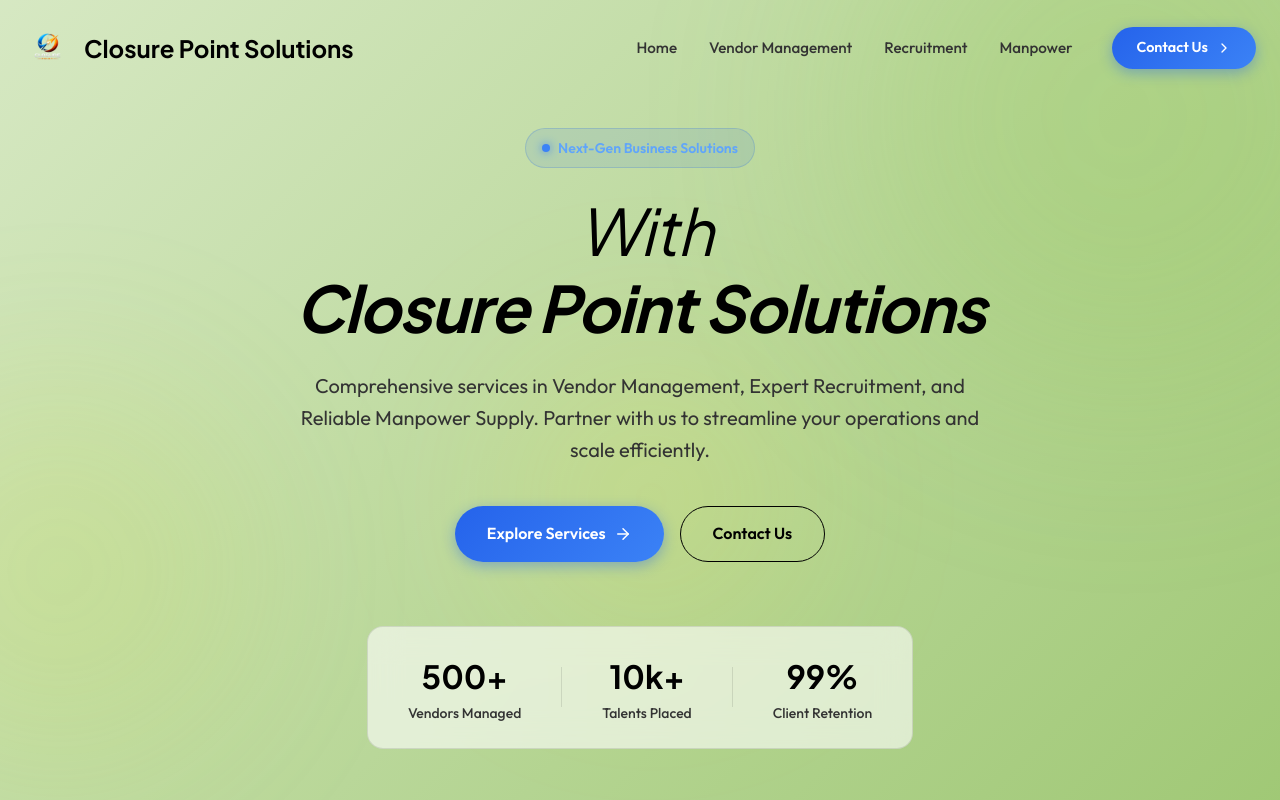
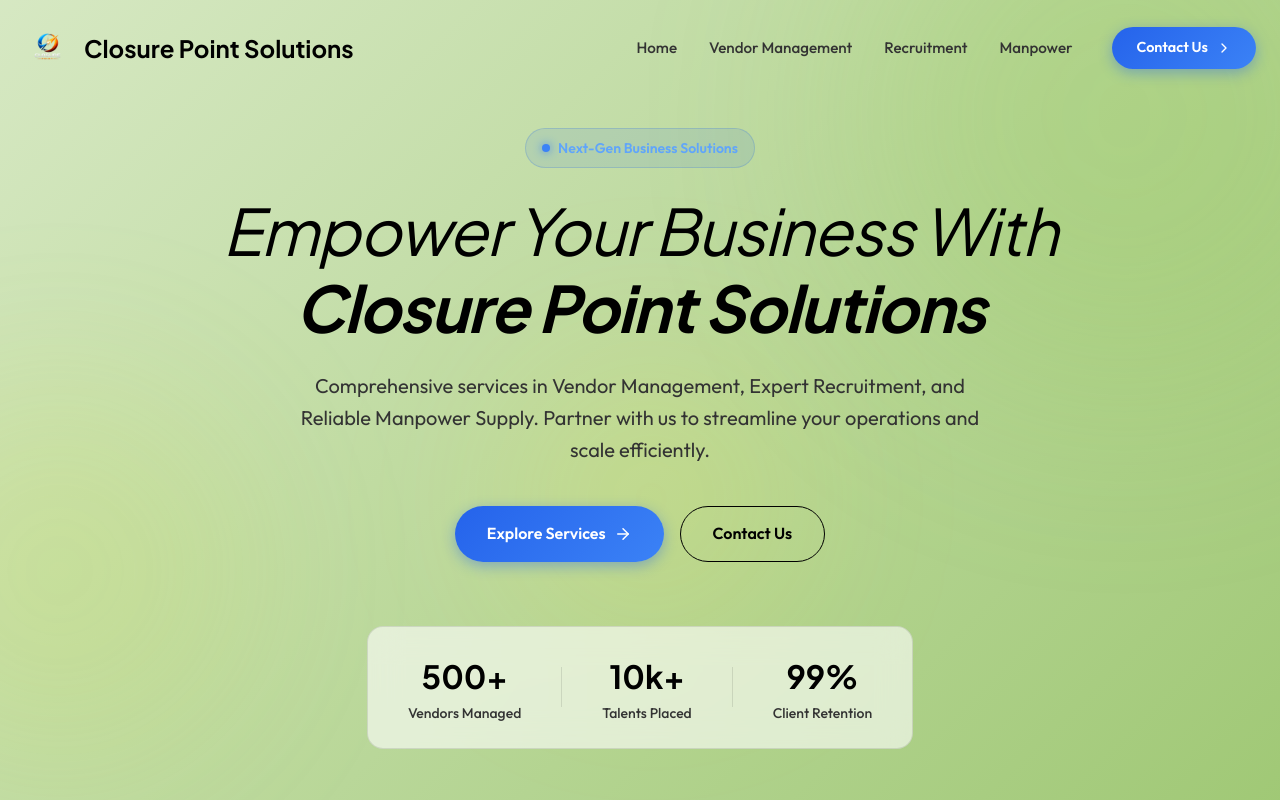
Before and after one commit to ajf013/closure-point-solutions, a React (Vite) app: page / in a window 1280 px wide. Shown: the top 800 px of the page. Built offline with nearby package versions, Linux system fonts and the light colour scheme.

Commit message:
Remove typewriter effect from Hero title

```diff
--- a/package.json
+++ b/package.json
@@ -13,8 +13,7 @@
     "aos": "^2.3.4",
     "lucide-react": "^0.575.0",
     "react": "^19.2.0",
-    "react-dom": "^19.2.0",
-    "typewriter-effect": "^2.22.0"
+    "react-dom": "^19.2.0"
   },
   "devDependencies": {
     "@eslint/js": "^9.39.1",
--- a/src/components/Hero.jsx
+++ b/src/components/Hero.jsx
@@ -1,5 +1,4 @@
 import React from 'react';
-import Typewriter from 'typewriter-effect';
 import { ArrowRight, Activity, Users, ShieldCheck } from 'lucide-react';
 import './Hero.css';
 
@@ -19,15 +18,7 @@ const Hero = () => {
                     </div>
                     <h3 className="hero-title animate-fade-in delay-100">
                         <span style={{ display: 'inline-block' }} data-aos="fade-right" data-aos-delay="200">
-                            <Typewriter
-                                options={{
-                                    strings: ['Empower Your Business'],
-                                    autoStart: true,
-                                    loop: false,
-                                    delay: 70,
-                                    cursor: ''
-                                }}
-                            />
+                            Empower Your Business
                         </span>{' '}
                         <span style={{ display: 'inline-block' }} data-aos="zoom-in" data-aos-delay="1200">With</span> <br />
                         <span style={{ color: 'black', fontWeight: 'bold', display: 'inline-block' }} data-aos="fade-up" data-aos-delay="1800">Closure Point Solutions</span>
```
Also changed, not shown: 1 other file (tests, documents, lock files or other folders).
